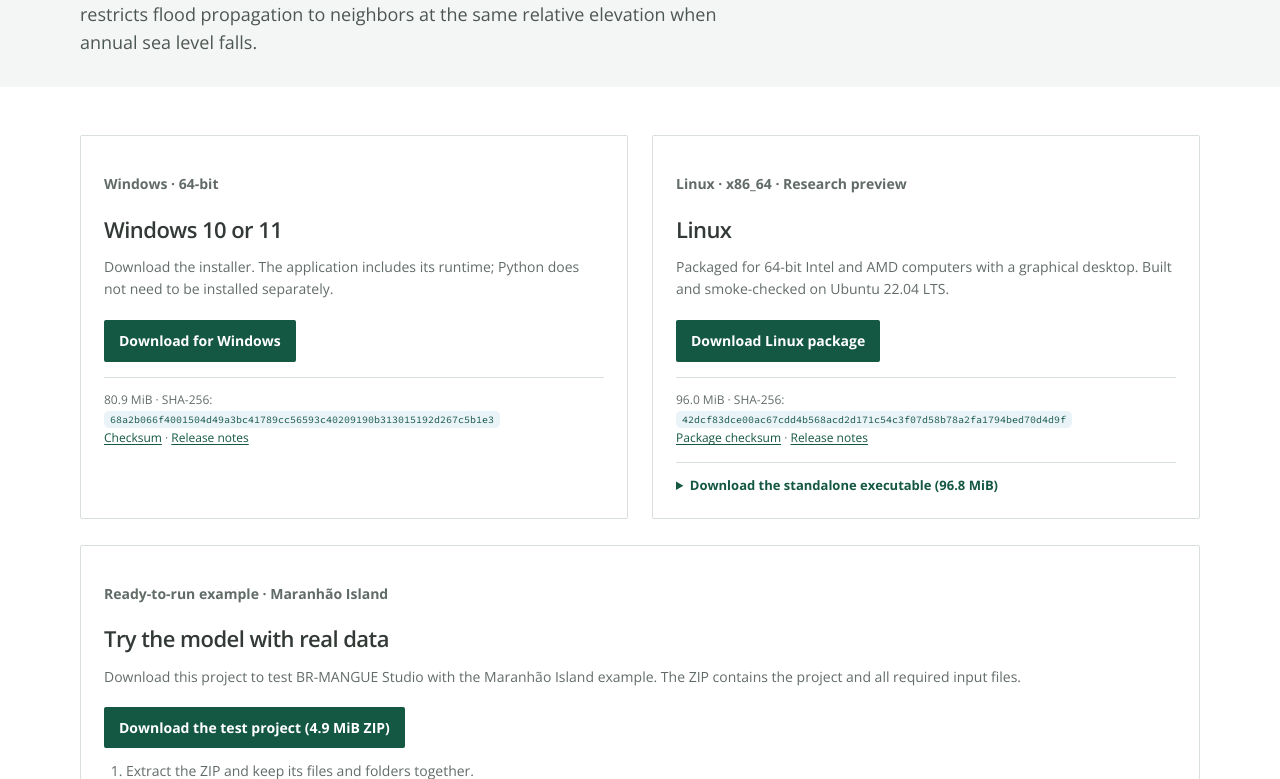
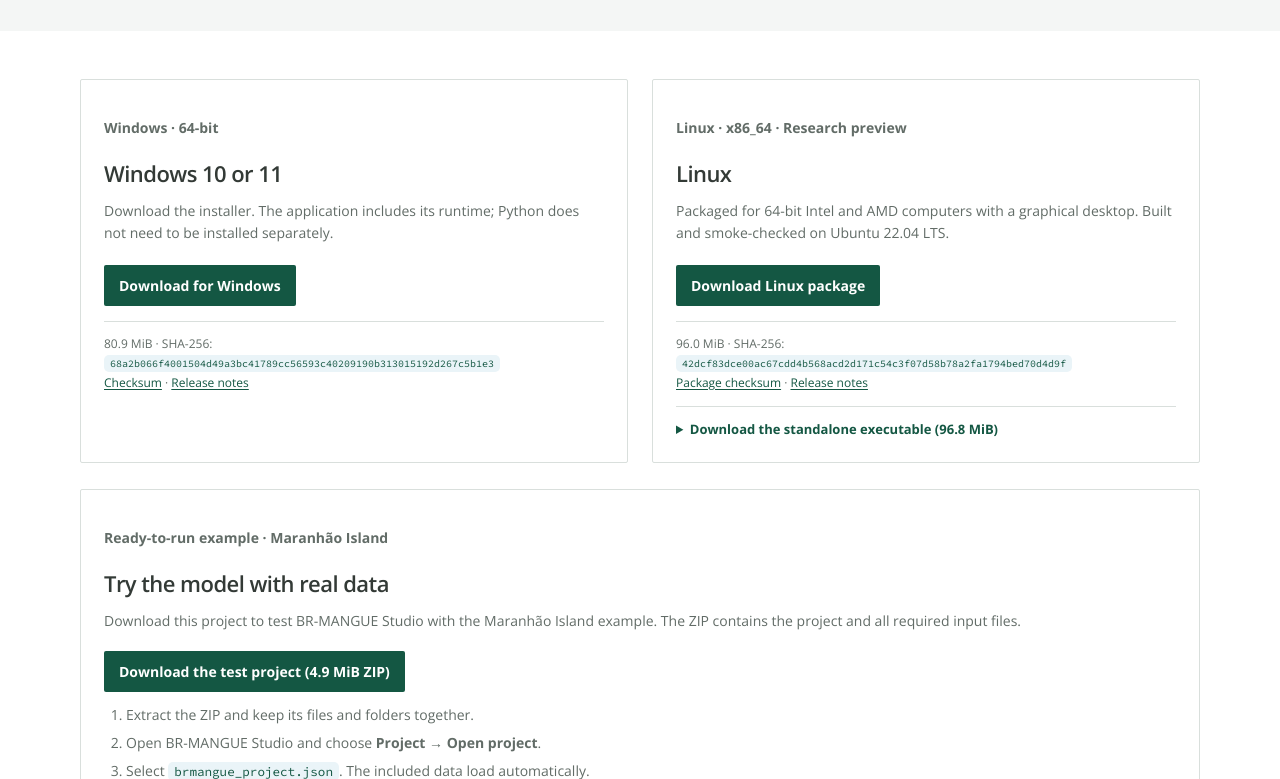
Before and after one commit to oceanpep/br-mangue-studio-site, a plain HTML site: page downloads.html in a window 1280 px wide. Shown: the part 232-1011 px from the top of the page. Drawn offline with nearby package versions, Linux system fonts and the light colour scheme.

Commit message:
Remove version rule note from English downloads

```diff
--- a/downloads.html
+++ b/downloads.html
@@ -18,7 +18,7 @@
 <div class="language-switch" aria-label="Choose language"><a href="downloads.html" aria-current="page" lang="en">EN</a><a href="pt-br/downloads.html" lang="pt-BR">PT-BR</a></div>
 </div></header>
 <main id="main">
-<section class="download-heading"><div class="container"><p class="eyebrow">BR-MANGUE Studio · Version 1.4.11</p><h1>Download</h1><p class="page-lead">Open-source desktop software for Windows and Linux. Version 1.4.11 restricts flood propagation to neighbors at the same relative elevation when annual sea level falls.</p></div></section>
+<section class="download-heading"><div class="container"><p class="eyebrow">BR-MANGUE Studio · Version 1.4.11</p><h1>Download</h1><p class="page-lead">Open-source desktop software for Windows and Linux.</p></div></section>
 <section class="section download-section"><div class="container">
 <div class="download-grid product-downloads">
 <article class="download-card" id="windows"><p class="release-tag">Windows · 64-bit</p><h2>Windows 10 or 11</h2><p>Download the installer. The application includes its runtime; Python does not need to be installed separately.</p><a class="button primary download-button" href="https://github.com/oceanpep/br-mangue-studio/releases/download/v1.4.11/BR-MANGUE_Studio-1.4.11-Windows-x64.exe" download>Download for Windows</a><p class="download-meta">80.9 MiB · SHA-256: <code>68a2b066f4001504d49a3bc41789cc56593c40209190b313015192d267c5b1e3</code><br><a href="https://github.com/oceanpep/br-mangue-studio/releases/download/v1.4.11/BR-MANGUE_Studio-1.4.11-Windows-x64.exe.sha256">Checksum</a> · <a href="https://github.com/oceanpep/br-mangue-studio/releases/tag/v1.4.11">Release notes</a></p></article>
```
